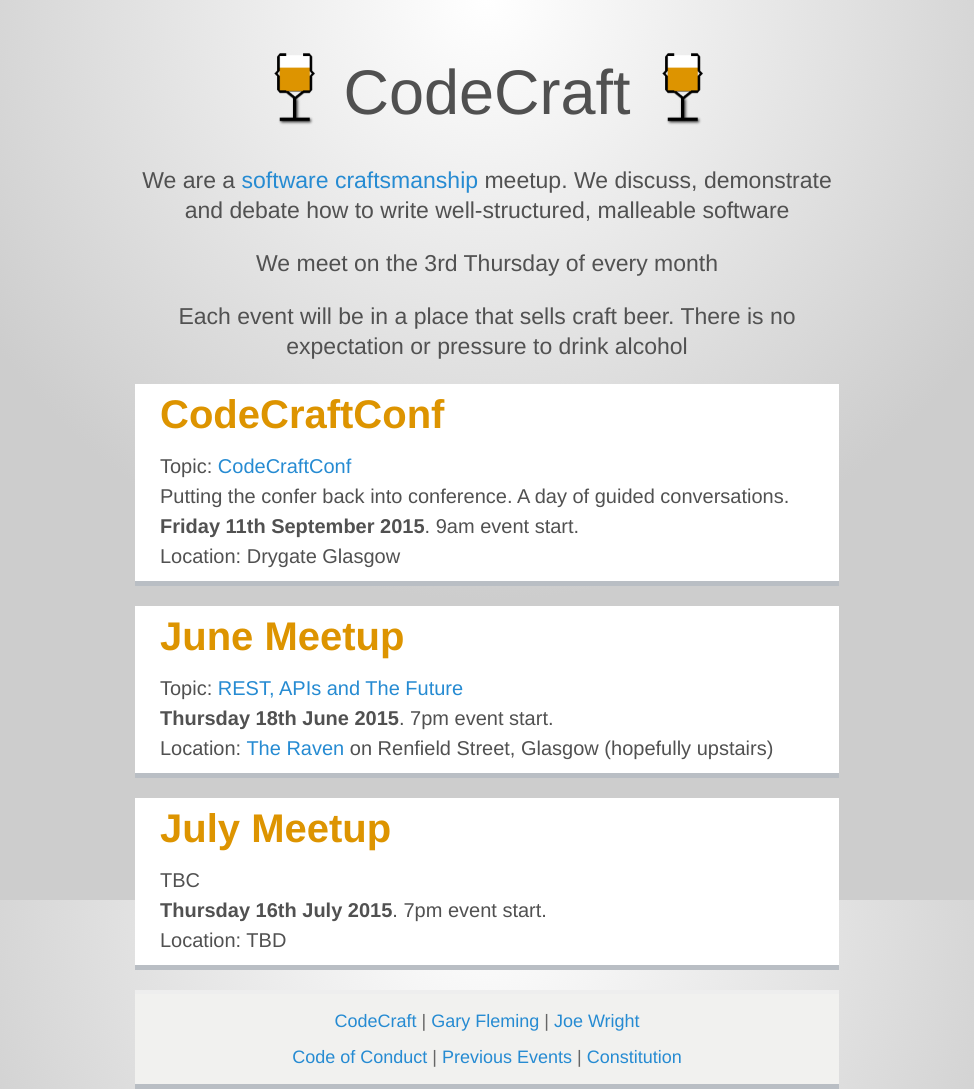
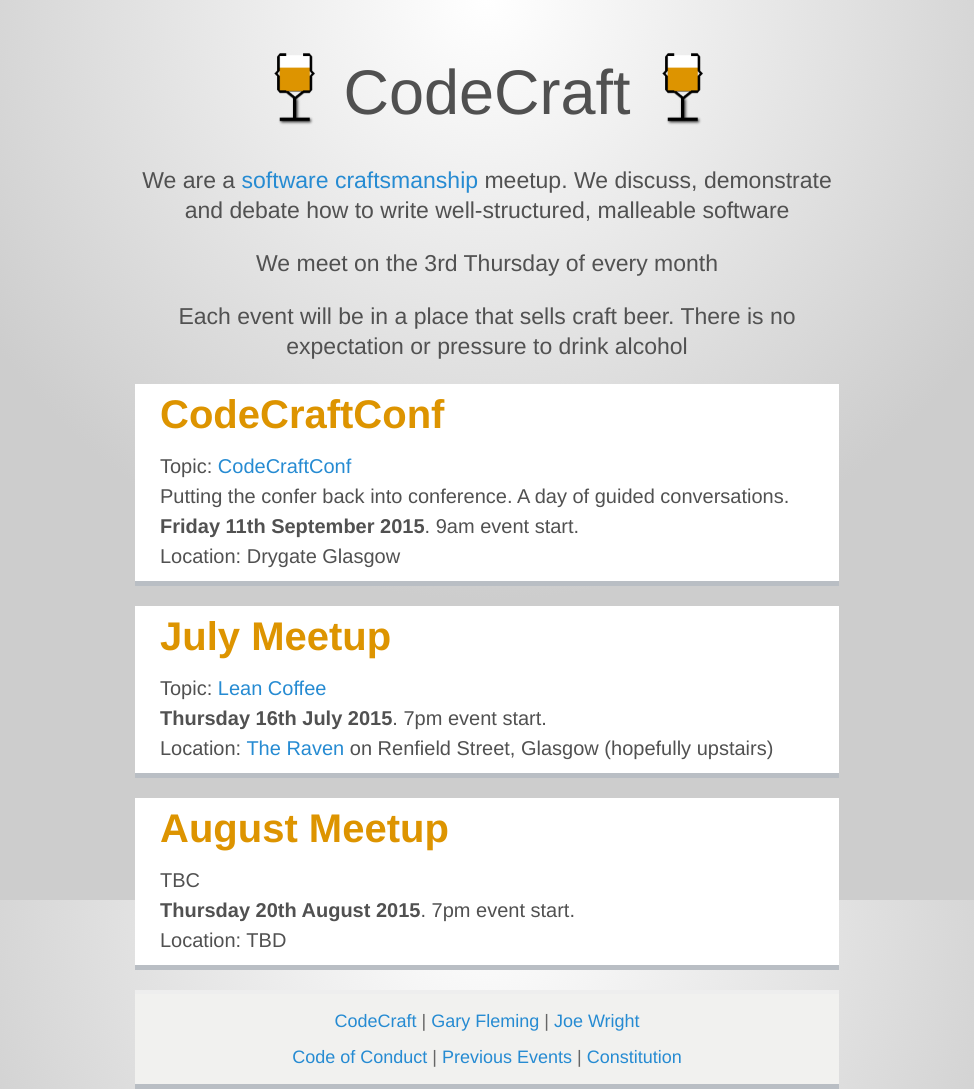
Before and after one commit to codecraftuk/codecraftuk.github.io, a Jekyll site: the page built from index.html, in a window 1280 px wide. Shown: the whole page, without its empty margins (153-1127 px from the left). Built offline with Jekyll 4.4.1, drawn with Linux system fonts in a browser that asks for light colours; Markdown is read by kramdown in place of the engine named in the settings.

Commit message:
Lean Coffee July Added

```diff
--- a/index.html
+++ b/index.html
@@ -17,15 +17,15 @@
 </div>
 
 <div class="meetups">
-  <h2>June Meetup</h2>
-  Topic: <a href="/events/2015/06/rest-apis/">REST, APIs and The Future</a>
-  <br/><strong>Thursday 18th June 2015</strong>. 7pm event start.
+  <h2>July Meetup</h2>
+  Topic: <a href="/events/2015/07/lean-coffee/">Lean Coffee</a>
+  <br/><strong>Thursday 16th July 2015</strong>. 7pm event start.
   <br/>Location: <a href="https://goo.gl/maps/vWn1J">The Raven</a> on Renfield Street, Glasgow (hopefully upstairs)
 </div>
 
 <div class="meetups">
-  <h2>July Meetup</h2>
+  <h2>August Meetup</h2>
   TBC
-  <br/><strong>Thursday 16th July 2015</strong>. 7pm event start.
+  <br/><strong>Thursday 20th August 2015</strong>. 7pm event start.
   <br/>Location: TBD
 </div>
```
Also changed, not shown: _posts/2015-07-01-lean-coffee.md (added, +15 -0 lines).
